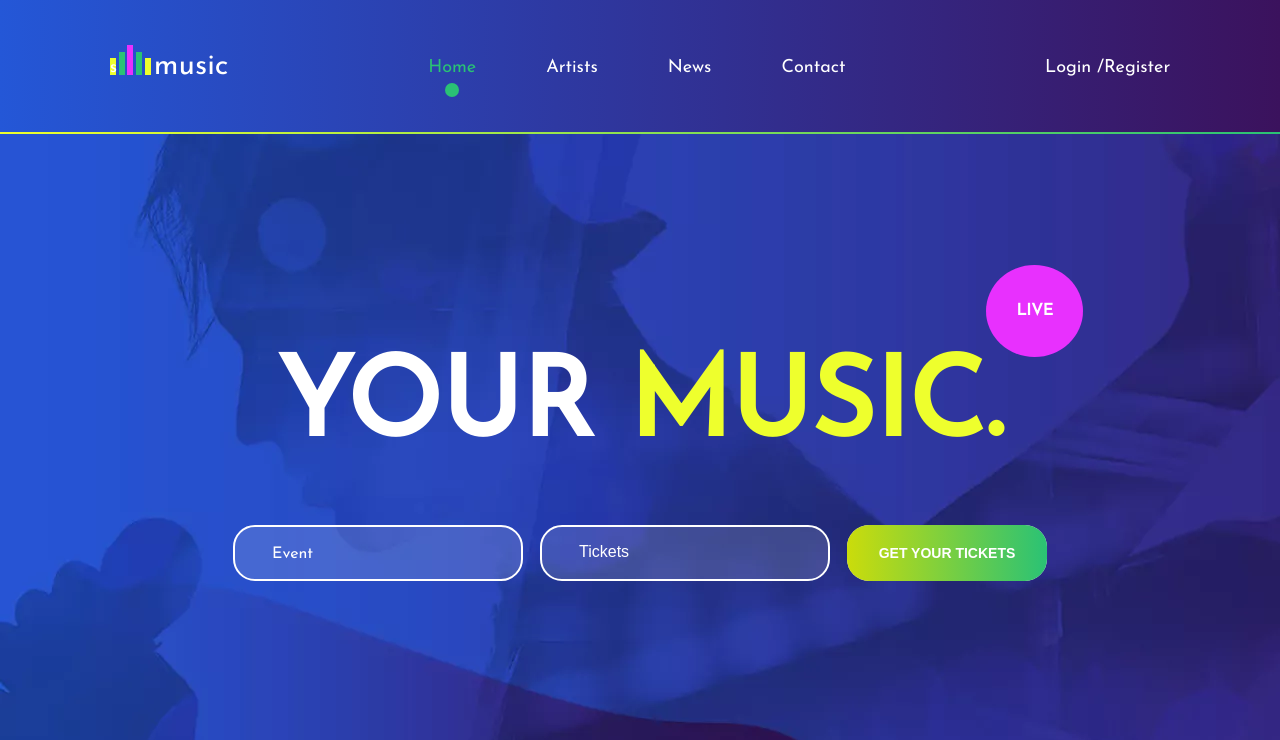
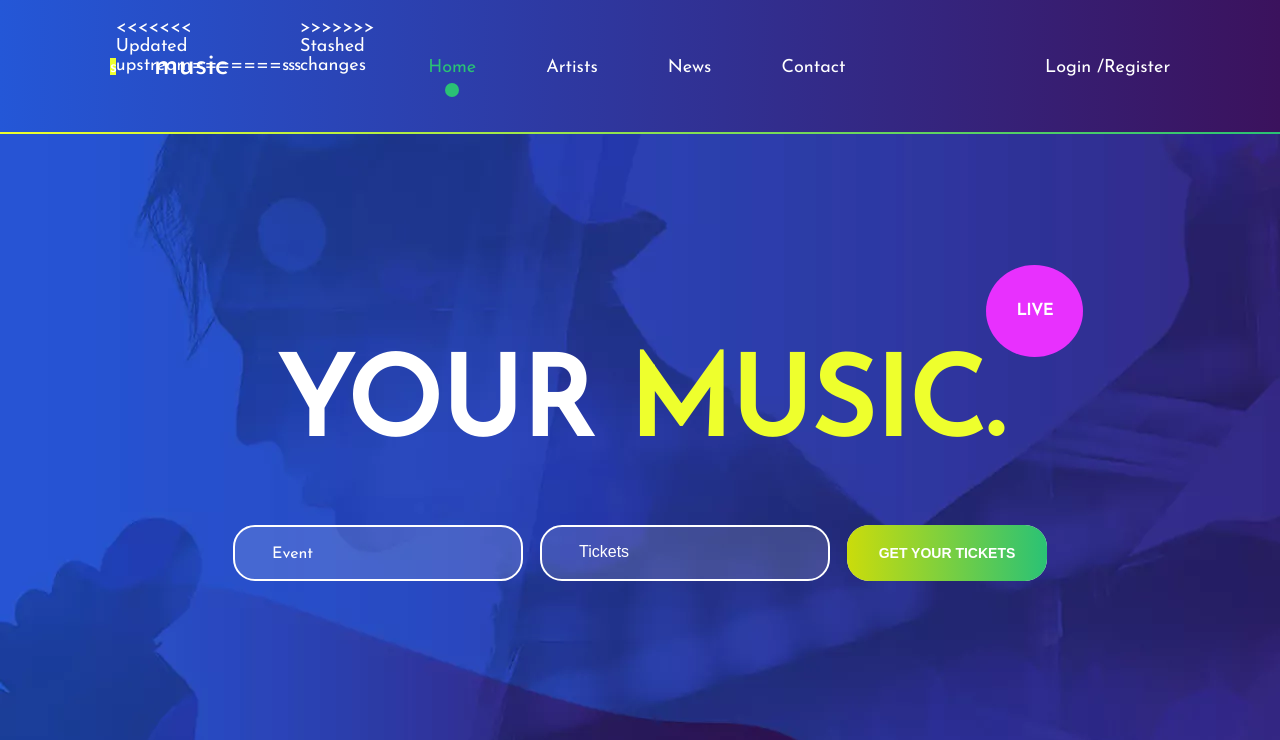
Before and after one commit to Seymur-Mustafayev/Music-Site, a plain HTML site: page index.html in a window 1280 px wide. Shown: the top 740 px of the page. Drawn offline with Linux system fonts and the light colour scheme.

Commit message:
Add s span

```diff
--- a/index.html
+++ b/index.html
@@ -30,9 +30,15 @@
                     <a href="./index.html">
                         <span class="logo-bars">
                             <span>s</span>
+<<<<<<< Updated upstream
                             <span></span>
                             <span></span>
                             <span></span>
+=======
+                            <span>s</span>
+                            <span>s</span>
+                            <span>s</span>
+>>>>>>> Stashed changes
                             <span></span>
                         </span>
                         <span class="logo-text">music</span>
```
